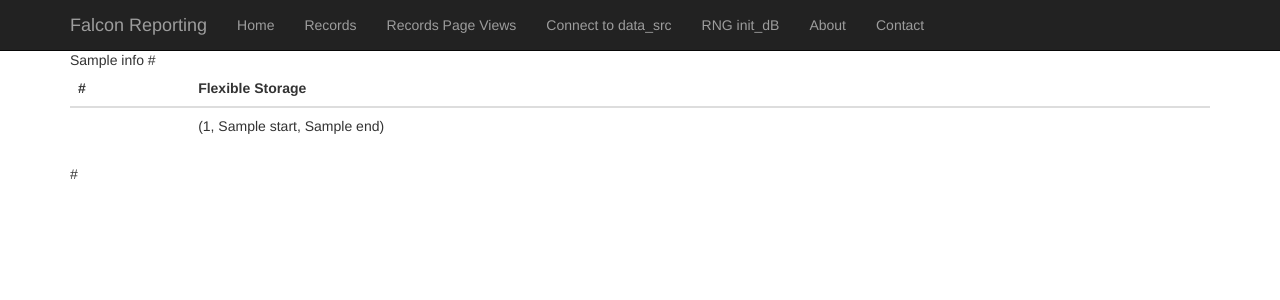
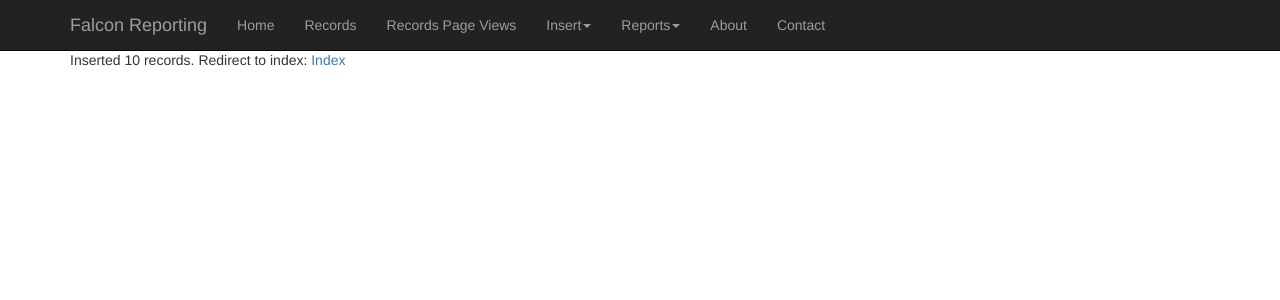
Before and after one commit to michaelscales88/falcon_reporting, a Flask app: template app/templates/insert.html in a window 1280 px wide. Shown: the top 300 px of the page. Run offline with Flask 2, Linux system fonts and the light colour scheme; the template is opened without the code that fills it: most values are stand-ins (such as "Sample title", 1, 10 or a date in 2020); parts of the project's set-up code (start-up, migrations or seed data) failed here and were passed over; some libraries are stand-ins or nearby versions.

Commit message:
EOD closeout before going home

```diff
--- a/app/__init__.py
+++ b/app/__init__.py
@@ -39,7 +39,11 @@ def not_found(error):
 @app.before_request
 def before_request():
     # Set up our dB connection for pagination
-    g.session = internal_connection(app.config['SQLALCHEMY_DATABASE_URI'], echo=True, cls=FlexibleStorage)
+    g.session = internal_connection(
+        app.config['SQLALCHEMY_DATABASE_URI'],
+        echo=app.config['SQLALCHEMY_ECHO'],
+        cls=FlexibleStorage
+    )
 
 
 @app.teardown_request
@@ -50,7 +54,9 @@ def teardown(error):
 from app.views import index
 from app.views import records
 from app.views import insert
+from app.views import reports
 
 app.register_blueprint(index.mod)
 app.register_blueprint(records.mod)
 app.register_blueprint(insert.mod)
+app.register_blueprint(reports.mod)
--- a/app/app.cfg
+++ b/app/app.cfg
@@ -6,4 +6,5 @@ LINK_SIZE = 'sm'
 SHOW_SINGLE_PAGE = False
 
 # Set internal connection
-SQLALCHEMY_DATABASE_URI = "sqlite:///:memory:"
+SQLALCHEMY_DATABASE_URI = 'sqlite:///' + ':memory:'
+SQLALCHEMY_ECHO = True
--- a/app/templates/base.html
+++ b/app/templates/base.html
@@ -23,7 +23,7 @@
         <div class="navbar-header">
           <button type="button" class="navbar-toggle" data-toggle="collapse" data-target=".navbar-collapse">
             <span class="sr-only">Toggle navigation</span>
-            <span class="icon-bar"></span>
+            <span class="icon-bar"></span>  <!-- More icon-bars means more lines for the button when collapsed -->
             <span class="icon-bar"></span>
             <span class="icon-bar"></span>
           </button>
@@ -34,8 +34,21 @@
             <li id="home-url"><a href="#">Home</a></li>
             <li id="records-url"><a href="{{ url_for('index.index') }}">Records</a></li>
             <li id="records-page-url"><a href="{{ url_for('records.records') }}">Records Page Views</a></li>
-            <li id="insert-init_db-url"><a href="{{ url_for('insert.init_db') }}">Connect to data_src</a></li>
-            <li id="insert-test_db-url"><a href="{{ url_for('insert.test_db') }}">RNG init_dB</a></li>
+            <li class="dropdown">
+              <a href="#" class="dropdown-toggle" data-toggle="dropdown">Insert<b class="caret"></b></a>
+                <ul class="dropdown-menu">
+                <li id="insert-init_db-url"><a href="{{ url_for('insert.init_db') }}">From data_src</a></li>
+                <li id="insert-test_db-url"><a href="{{ url_for('insert.test_db') }}">From RNG</a></li>
+                <li class="divider"></li>
+                <li><a href="#">Last Update</a></li>
+                </ul>
+            </li>
+            <li class="dropdown">
+              <a href="#" class="dropdown-toggle" data-toggle="dropdown">Reports<b class="caret"></b></a>
+                <ul class="dropdown-menu">
+                <li id="insert-init_db-url"><a href="{{ url_for('reports.run_report') }}">sla_test</a></li>
+                </ul>
+            </li>
             <li id="about-url"><a href="#about">About</a></li>
             <li id="contact-url"><a href="#contact">Contact</a></li>
           </ul>
--- a/app/templates/insert.html
+++ b/app/templates/insert.html
@@ -1,34 +1,15 @@
 {% extends 'base.html' %}
 
-{% block title %}Inserted pagination.total records.{% endblock %}
-
 {% block body %}
-{% if users %}
-  {{ pagination.info }}
-  {{ pagination.links }}
-  <div class="table-responsive">
+<div class="table-responsive">
     <table class="table table-hover">
     <thead>
-      <tr><th>#</th><th>Flexible Storage</th></tr>
+        <tr>Inserted {{ pagination.total }} records.</tr>
     </thead>
     <tbody>
-      {% for user in users %}
-      <tr>
-      <td>{{ loop.index + (page - 1) * per_page }}</td>
-      <td>{{ user.id, user.start, user.end }}</td>
-      </tr>
-      {% endfor %}
+        Redirect to index:
+        <a href="{{ url_for('index.index') }}">Index</a>
     </tbody>
     </table>
   </div>
-  {{ pagination.links }}
-  {% endif %}
 {% endblock %}
-
-{% block js %}
-  {% if active_url %}
-    $('#{{ active_url }}').addClass('active');
-  {% else %}
-  $('#users-url').addClass('active');
-  {% endif %}
-{% endblock %}
--- a/app/views/records.py
+++ b/app/views/records.py
@@ -3,7 +3,7 @@ from flask import render_template, g, Blueprint
 from app.src.factory import get_page_args, get_pagination
 from app.models.flexible_storage import FlexibleStorage
 
-mod = Blueprint('records', __name__)
+mod = Blueprint('records', __name__, template_folder='templates')
 
 
 @mod.route('/records/', defaults={'page': 1})
@@ -23,7 +23,7 @@ def records(page):
         format_number=True
     )
     return render_template(
-        'insert.html',
+        'index.html',
         users=record_set,
         page=page,
         per_page=per_page,
```
Also changed, not shown: app/templates/report_viewer.html (added, +11 -0 lines), app/views/insert.py (+8 -24 lines), app/views/reports.py (added, +21 -0 lines), app/views/__init__.py (added).
